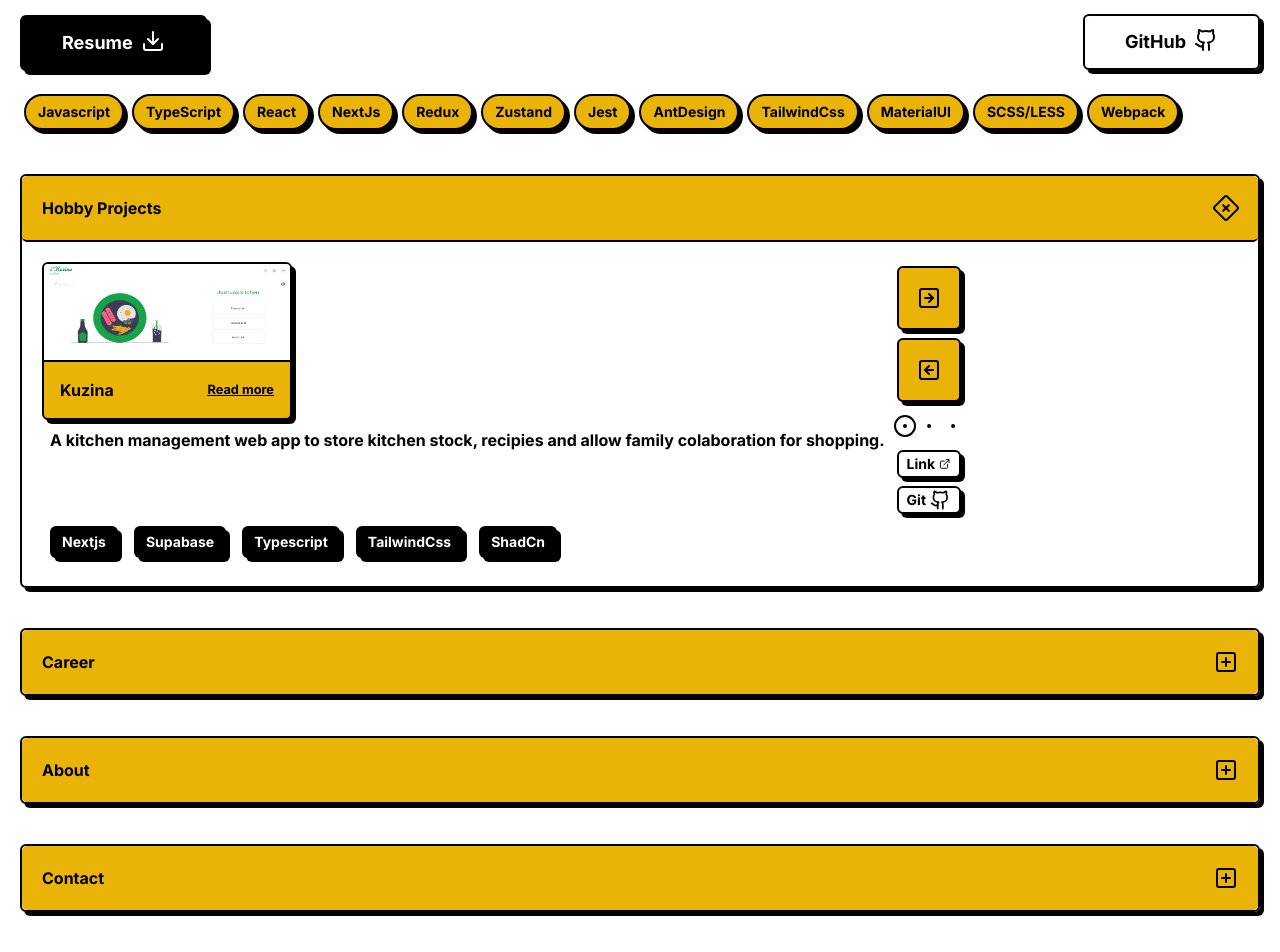
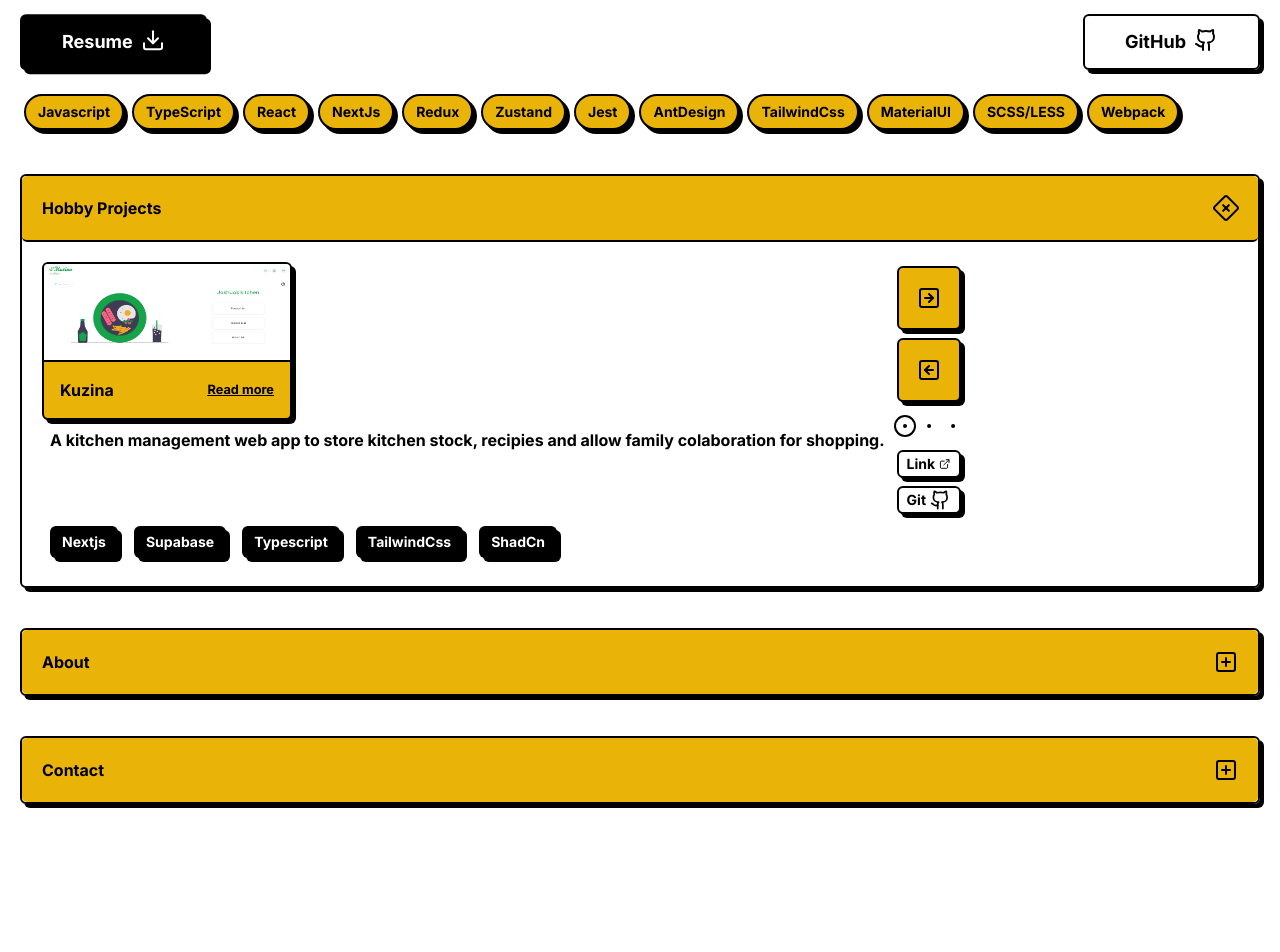
Before and after one commit to Joshuajrodrigues/dev-portfolio, a Next.js app: page / in a window 1280 px wide. Shown: the part 230-1182 px from the top of the page. After the commit the page ends 1074 px from the top, so only its background shows below. Built offline with nearby package versions, Linux system fonts and the light colour scheme; grey boxes are pictures that could not be loaded.

Commit message:
animation fix, career section out

```diff
--- a/app/page.tsx
+++ b/app/page.tsx
@@ -63,7 +63,7 @@ export default function Home() {
         <section className="w-full flex flex-col justify-center items-center">
           {/* <Accordion question="Blog" answer="test" /> */}
           <Accordion open={true} question="Hobby Projects" answer={<Projects />} />
-          <Accordion question="Career" answer={<Career />} />
+
           <Accordion question="About" answer={<About />} />
           <Accordion question="Contact" answer={<Contact />} />
         </section>
--- a/components/about.tsx
+++ b/components/about.tsx
@@ -1,17 +1,33 @@
 import React from "react";
 
 import Tags from "./tags";
+import { ExternalLink } from "lucide-react";
 
 const About = () => {
   return (
     <div>
       <section className="w-full flex flex-wrap">
-
+      <Tags>Completed computer engineering in 2021</Tags>
+        <Tags>Over 2 years of industry experience</Tags>
+        <Tags>
+          <a href="https://www.teknorix.com/" target="_blank">
+            <p className=" w-full">
+              Currently working with the lovely people at
+              <img
+                src="https://www.teknorix.com/wp-content/uploads/2019/01/teknorix-logomark.svg"
+                alt="Teknorix logo"
+                className="w-2 mx-1 inline"
+              />
+              <u>Teknorix Pvt Ltd </u>
+              <ExternalLink size={8} className="mr-1 inline text-xs" />since 2021
+            </p>
+          </a>
+        </Tags>
         <Tags>Bookworm, currently reading Prophet Song by Paul Lynch</Tags>
         <Tags>Cinema enthusiast, current favourite The Mist</Tags>
         <Tags>Loves to cook</Tags>
         <Tags>Daily evening runs</Tags>
-        <Tags>Cat and dog person</Tags>
+        <Tags>Cat person but owns a dog and 💖 him too.</Tags>
       </section>
 
     </div>
--- a/components/career.tsx
+++ b/components/career.tsx
@@ -6,22 +6,7 @@ const Career = () => {
   return (
     <div>
       <section className="w-full flex flex-wrap">
-        <Tags>Completed computer engineering in 2021</Tags>
-        <Tags>Over 2 years of industry experience</Tags>
-        <Tags>
-          <a href="https://www.teknorix.com/" target="_blank">
-            <p className=" w-full">
-              Currently working with the lovely people at
-              <img
-                src="https://www.teknorix.com/wp-content/uploads/2019/01/teknorix-logomark.svg"
-                alt="Teknorix logo"
-                className="w-2 mx-1 inline"
-              />
-              <u>Teknorix Pvt Ltd </u>
-              <ExternalLink size={8} className="mr-1 inline text-xs" />since 2021
-            </p>
-          </a>
-        </Tags>
+
       </section>
     </div>
   );
--- a/components/resume.tsx
+++ b/components/resume.tsx
@@ -7,13 +7,13 @@ export default function Resume() {
   return (
     <motion.div
       animate={{
-        y: [1, 3, 5, 3, 1, -3, -5, -3, 1],
+        y: [1, 3, 5, 3, 1, -3, -5, -3],
       }}
       transition={{
-        duration: 0.5,
-        ease: "anticipate",
+        duration: 1,
+        ease: "linear",
         repeat: Infinity,
-        repeatDelay: 1,
+        repeatDelay: 0,
       }}
     >
       <Button
```
